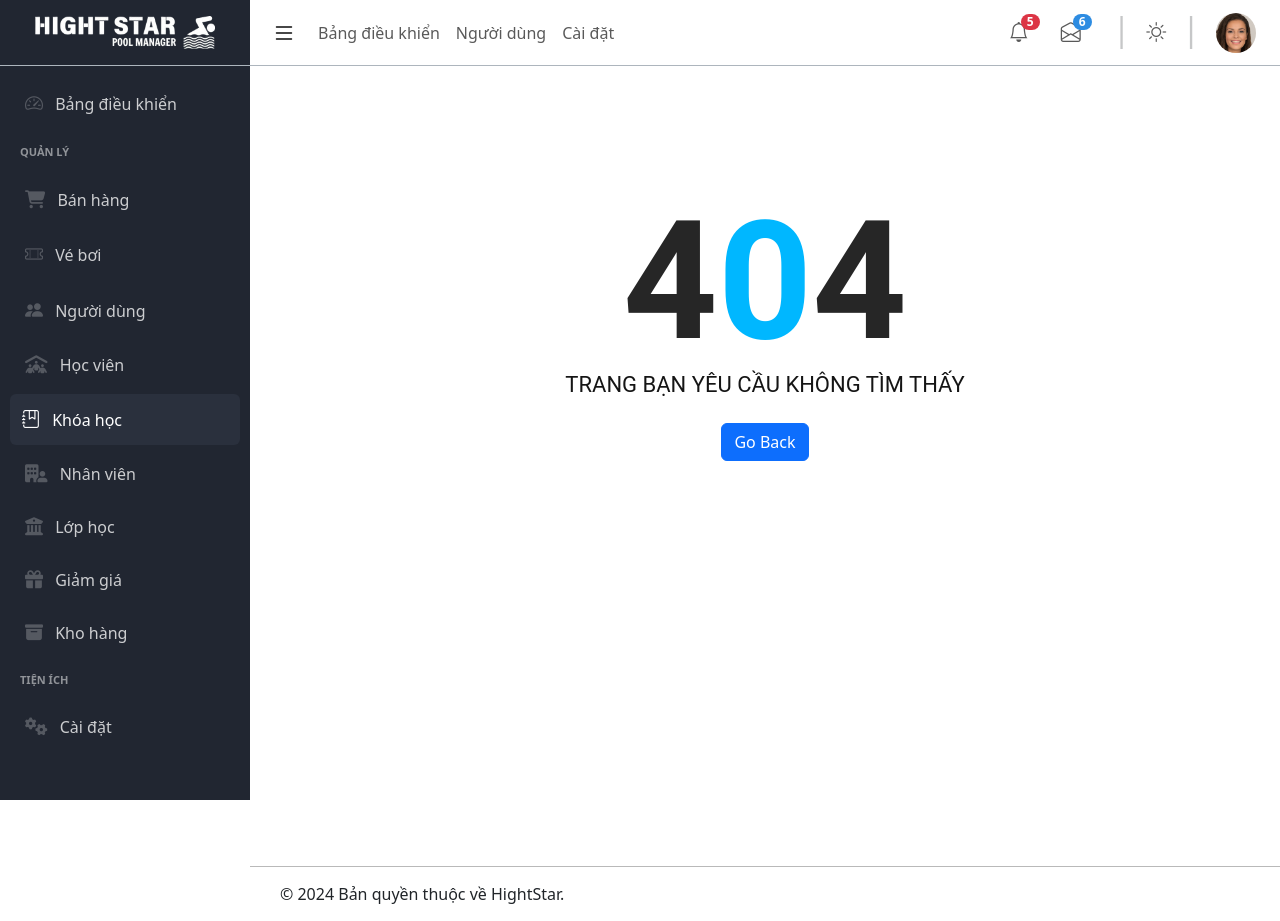
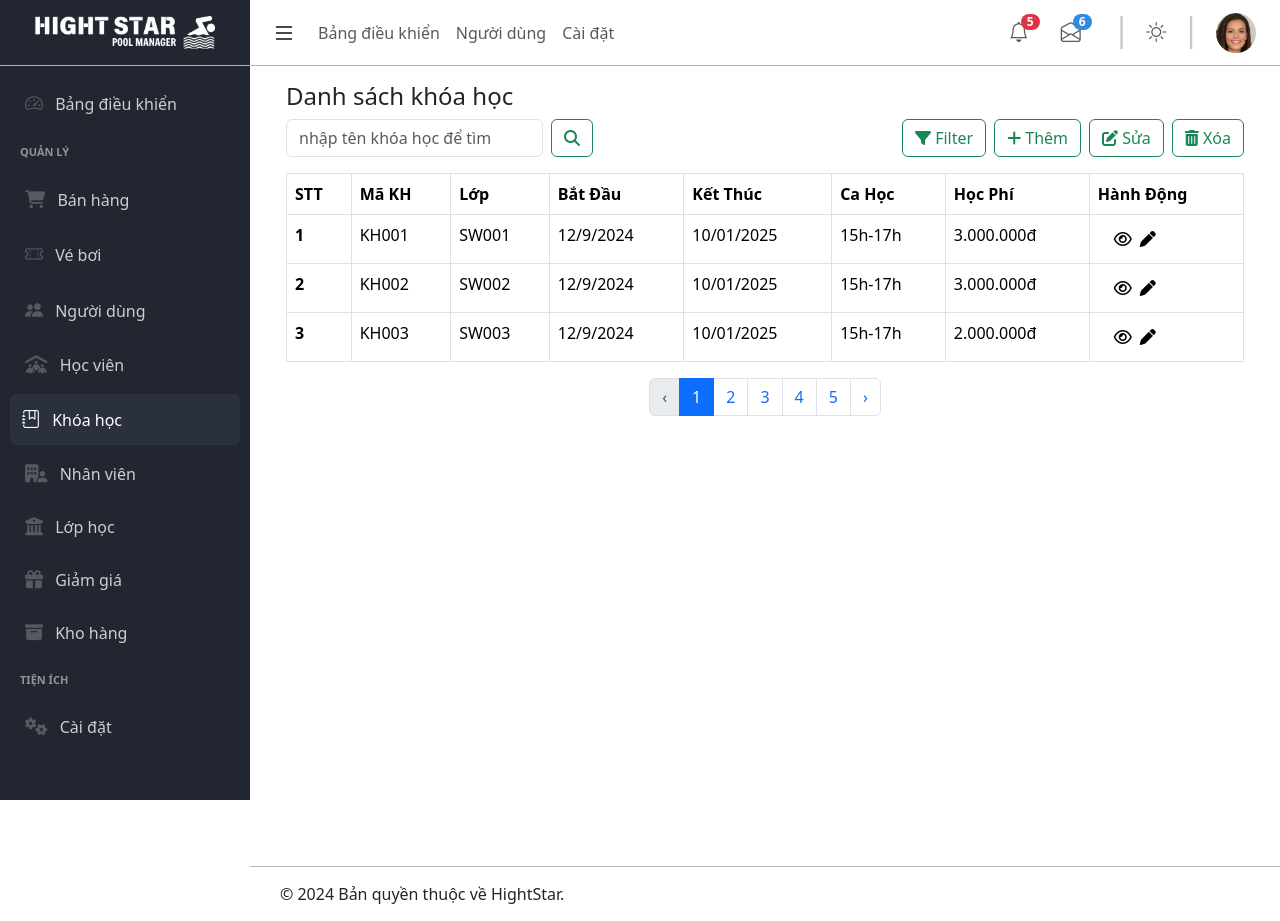
Before and after one commit to thuonghnh1/hightstarpool, a React (Create React App) app in the folder FE/hightstar/: page /admin/course-management in a window 1280 px wide. Built offline with nearby package versions, Linux system fonts and the light colour scheme.

Commit message:
add course management.js

```diff
--- a/FE/hightstar/src/admin/layout/AdminLayout.js
+++ b/FE/hightstar/src/admin/layout/AdminLayout.js
@@ -1,7 +1,7 @@
 import { useState, useEffect } from "react";
 import { Routes, Route } from "react-router-dom";
 import { AppSidebar, AppFooter, AppHeader } from "../components/index";
-import { Dashboard, Page404, UserManagement } from "../views/index";
+import { Dashboard, Page404, UserManagement, CourseManagement } from "../views/index";
 
 const AdminLayout = () => {
   const [isSidebarOpen, setSidebarOpen] = useState(true); // Quản lý trạng thái ẩn/hiện sidebar
@@ -52,6 +52,10 @@ const AdminLayout = () => {
                 path="/admin/user-management"
                 element={<UserManagement />}
               />
+              <Route
+                path="/admin/course-management"
+                element={<CourseManagement />}
+              />
               <Route path="*" element={<Page404 />} />
             </Routes>
           </div>
--- a/FE/hightstar/src/admin/views/index.js
+++ b/FE/hightstar/src/admin/views/index.js
@@ -1,5 +1,6 @@
 import Dashboard from "./dashboards/Dashboard";
 import UserManagement from "./users/UserManagement";
+import CourseManagement from './users/CourseManagement';
 import Page404 from "./pages/Page404";
 
-export { Dashboard, UserManagement, Page404 };
+export { Dashboard, UserManagement,CourseManagement, Page404 };
--- /dev/null
+++ b/FE/hightstar/src/admin/views/users/CourseManagement.js
@@ -0,0 +1,184 @@
+import React, { useState } from 'react';
+import { Pagination, Modal, Button, Form } from 'react-bootstrap';
+//QLy khóa học nha
+
+function CourseManagement() {
+
+    //định nghĩa cho pagination
+    const [currentPage, setCurrentPage] = useState(1);
+    const totalPages = 5; // Số trang thực tế của bạn
+    const handlePrevPage = () => {
+        if (currentPage > 1) {
+            setCurrentPage(currentPage - 1);
+        }
+    };
+    const handleNextPage = () => {
+        if (currentPage < totalPages) {
+            setCurrentPage(currentPage + 1);
+        }
+    };
+
+    // Modal state để mở/đóng modal
+    const [showModal, setShowModal] = useState(false);
+
+    const handleShowModal = () => setShowModal(true);
+    const handleCloseModal = () => setShowModal(false);
+
+    // Hàm xử lý form submit
+    const handleFormSubmit = (e) => {
+        e.preventDefault();
+        // Xử lý logic thêm khóa học tại đây
+        handleCloseModal(); // Đóng modal sau khi submit
+    };
+
+    return (
+        <div className="container">
+            <h4>Danh sách khóa học</h4>
+
+            <div className="d-flex justify-content-between ">
+                <form className="d-flex " role="search" >
+                    <input className="form-control me-2 w-100" type="search" placeholder="nhập tên khóa học để tìm" aria-label="Search" />
+                    <button className="btn btn-outline-success" type="submit"><i class="fa-solid fa-magnifying-glass"></i></button>
+                </form>
+                <div className="d-flex ">
+                    <button className="btn btn-outline-success me-2 " type="submit">
+                        <i className="fa-solid fa-filter"></i> Filter
+                    </button>
+                    <button className="btn btn-outline-success me-2" type="submit" onClick={handleShowModal}>
+                        <i className="fa-solid fa-plus"></i> Thêm
+                    </button>
+                    <button className="btn btn-outline-success me-2" type="submit">
+                        <i className="fa-solid fa-pen-to-square"></i> Sửa
+                    </button>
+                    <button className="btn btn-outline-success" type="submit">
+                        <i className="fa-solid fa-trash-can"></i> Xóa
+                    </button>
+                </div>
+            </div>
+            <table class="table mt-3">
+                <thead>
+                    <tr>
+                        <th scope="col">STT</th>
+                        <th scope="col">Mã KH</th>
+                        <th scope="col">Lớp</th>
+                        <th scope="col">Bắt Đầu</th>
+                        <th scope="col">Kết Thúc</th>
+                        <th scope="col">Ca Học</th>
+                        <th scope="col">Học Phí</th>
+                        <th scope="col">Hành Động</th>
+                    </tr>
+                </thead>
+                <tbody>
+                    <tr>
+                        <th scope="row">1</th>
+                        <td>KH001</td>
+                        <td>SW001</td>
+                        <td>12/9/2024</td>
+                        <td>10/01/2025</td>
+                        <td>15h-17h</td>
+                        <td>3.000.000đ</td>
+                        <td className="ps-3">
+                            <i className="fa-regular fa-eye m-2 "></i>
+                            <i className="fa-solid fa-pen"></i>
+                        </td>
+
+
+                    </tr>
+                    <tr>
+                        <th scope="row">2</th>
+                        <td>KH002</td>
+                        <td>SW002</td>
+                        <td>12/9/2024</td>
+                        <td>10/01/2025</td>
+                        <td>15h-17h</td>
+                        <td>3.000.000đ</td>
+                        <td className="ps-3">
+                            <i className="fa-regular fa-eye m-2 "></i>
+                            <i className="fa-solid fa-pen"></i>
+                        </td>
+                    </tr>
+                    <tr>
+                        <th scope="row">3</th>
+                        <td>KH003</td>
+                        <td>SW003</td>
+                        <td>12/9/2024</td>
+                        <td>10/01/2025</td>
+                        <td>15h-17h</td>
+                        <td>2.000.000đ</td>
+                        <td className="ps-3">
+                            <i className="fa-regular fa-eye m-2 "></i>
+                            <i className="fa-solid fa-pen"></i>
+                        </td>
+                    </tr>
+
+                </tbody>
+            </table>
+
+            <Pagination className="justify-content-center">
+                <Pagination.Prev onClick={handlePrevPage} disabled={currentPage === 1} />
+                {Array.from({ length: totalPages }, (_, index) => (
+                    <Pagination.Item
+                        key={index}
+                        active={currentPage === index + 1}
+                        onClick={() => setCurrentPage(index + 1)}
+                    >
+                        {index + 1}
+                    </Pagination.Item>
+                ))}
+                <Pagination.Next onClick={handleNextPage} disabled={currentPage === totalPages} />
+            </Pagination>
+
+
+            {/* Modal thêm khóa học */}
+            <Modal show={showModal} onHide={handleCloseModal}>
+                <Modal.Header closeButton>
+                    <Modal.Title>Thêm Khóa Học</Modal.Title>
+                </Modal.Header>
+                <Modal.Body>
+                    <Form onSubmit={handleFormSubmit}>
+                        <Form.Group controlId="formCourseCode">
+                            <Form.Label>Mã khóa học</Form.Label>
+                            <Form.Control type="text" placeholder="Nhập mã khóa học" required />
+                        </Form.Group>
+
+                        <Form.Group controlId="formClassCode" className="mt-3">
+                            <Form.Label>Lớp</Form.Label>
+                            <Form.Control type="text" placeholder="Nhập mã lớp" required />
+                        </Form.Group>
+
+                        <Form.Group controlId="formStartDate" className="mt-3">
+                            <Form.Label>Ngày bắt đầu</Form.Label>
+                            <Form.Control type="date" required />
+                        </Form.Group>
+
+                        <Form.Group controlId="formEndDate" className="mt-3">
+                            <Form.Label>Ngày kết thúc</Form.Label>
+                            <Form.Control type="date" required />
+                        </Form.Group>
+
+                        <Form.Group controlId="formSchedule" className="mt-3">
+                            <Form.Label>Ca học</Form.Label>
+                            <Form.Control type="text" placeholder="Nhập ca học (ví dụ: 15h-17h)" required />
+                        </Form.Group>
+
+                        <Form.Group controlId="formFee" className="mt-3">
+                            <Form.Label>Học phí</Form.Label>
+                            <Form.Control type="number" placeholder="Nhập học phí (đơn vị: VNĐ)" required />
+                        </Form.Group>
+
+                        <Button variant="primary" type="submit" className="mt-3">
+                            Thêm Khóa Học
+                        </Button>
+                    </Form>
+                </Modal.Body>
+            </Modal>
+
+
+
+        </div>
+    )
+}
+
+
+
+export default CourseManagement;
```
Also changed, not shown: 1 other file (tests, documents, lock files or other folders).
